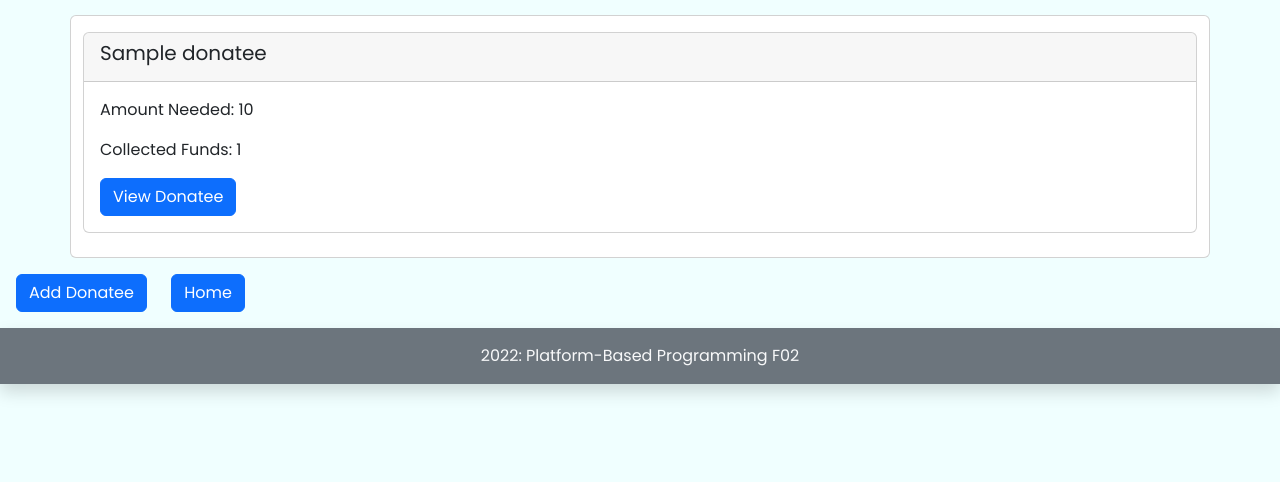
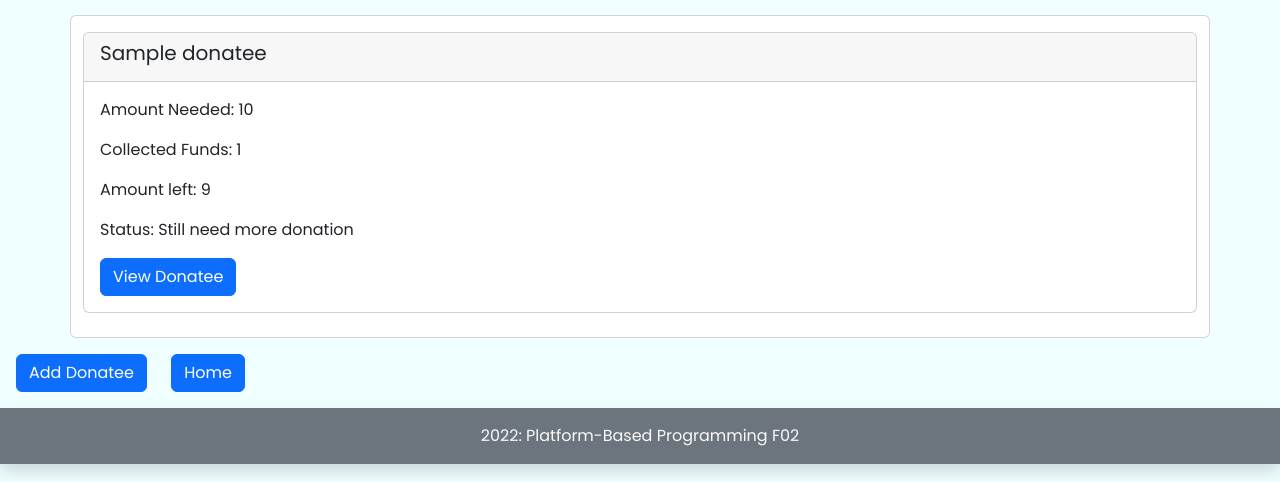
Before and after one commit to jaycentg/nutrious, a Django app: page /donation/ in a window 1280 px wide. Shown: the part 231-713 px from the top of the page. Run offline with Django 4.2, Linux system fonts and the light colour scheme; a user stored in the database is signed in; tables that the repository leaves empty hold one stand-in row (values such as "Sample post"); some libraries are stand-ins or nearby versions.

Commit message:
Perbaikan halaman donasi

```diff
--- a/donation/templates/donation_details.html
+++ b/donation/templates/donation_details.html
@@ -1,4 +1,8 @@
 {% extends 'base.html' %}
+{% block meta %}
+<title>Donatee Details</title>
+{% endblock meta %}
+
 {% block content %}
 
 <div class="container">
@@ -10,7 +14,7 @@
                 <p class="card-text ">Description: {{ postdetail.description | safe }}</p>
                 <p class="card-text ">Amount Needed: {{ postdetail.amountNeeded | safe }}</p>
                 <p class="card-text ">Collected Funds: {{ postdetail.collectedFunds | safe }}</p>
-                <form method="POST" action="donate/{{ postdetail.pk }}">
+                <form id="form" method="POST" action="donate/{{ postdetail.pk }}">
                     {% csrf_token %}
                     <p class="card-text">Donate: </p>
                     <input type="number" name="amount" placeholder="Amount" class="form-control">
--- a/donation/templates/donation_page.html
+++ b/donation/templates/donation_page.html
@@ -38,6 +38,9 @@
             dataType: "json",
             success: function(resp){
                 for (let i of resp){
+                    let is_Collected = i.fields.amountNeeded <= i.fields.collectedFunds ? "Collected, but you can still donate if your want" : "Still need more donation"
+                    let needed_left = i.fields.amountNeeded - i.fields.collectedFunds
+                    needed_left = needed_left < 0 ? 0 : needed_left
                     data_card +=`
                     <div class="card mb-4  mt-3 left  top" id="donatee-${i.pk}">
                         <div class="card-header">
@@ -46,6 +49,8 @@
                         <div class="card-body">
                             <p class="card-text">Amount Needed: ${i.fields.amountNeeded}</p>
                             <p class="card-text">Collected Funds: ${i.fields.collectedFunds}</p>
+                            <p class="card-text">Amount left: ${needed_left}</p>
+                            <p class="card-text">Status: ${is_Collected}</p>
                             <a href="details/${i.pk}" class="btn btn-primary stretched-link">View Donatee</a>
                         </div>
                     </div>
@@ -68,7 +73,7 @@
 
 {% block content %}
 <body>
-{% if user.is_verified_user %}
+{% if user.is_user %}
     <nav class="navbar shadow navbar-expand-lg bg-light">
     <div class="container-fluid">
         <a class="navbar-brand" href="#">
@@ -110,6 +115,7 @@
 
     <a class="m-1 btn btn-primary" href="{% url 'home:show_index' %}">Home</a>
 
+
 {% else %}
 <nav class="navbar shadow navbar-expand-lg bg-light">
     <div class="container-fluid">
@@ -126,7 +132,7 @@
                     <li><a class="dropdown-item" href="{% url 'home:logout' %}">Log Out</a></li>
                 </ul>
             </div>
-            <!-- Pembeda dari user yang sudah verified dan belum adalah pada border dari profile picture -->
+
             {% if is_verified %}
             <img src="{{user.profile_url}}" class="rounded-circle shadow avatar m-auto mx-3 border border-success border-3">
             {% else %}
```
